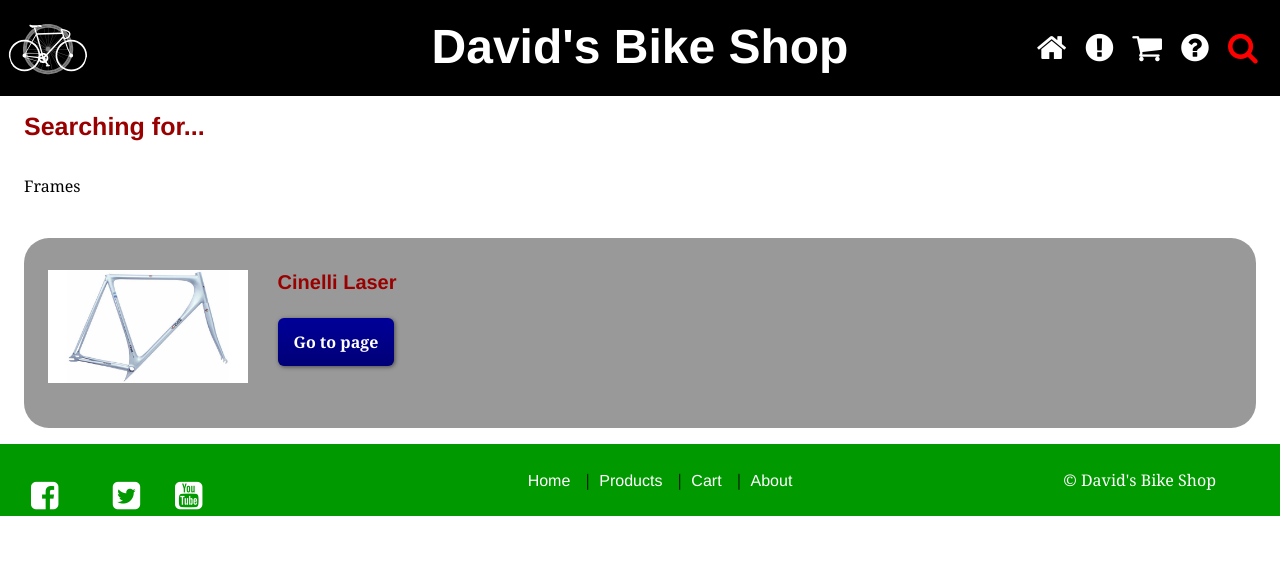
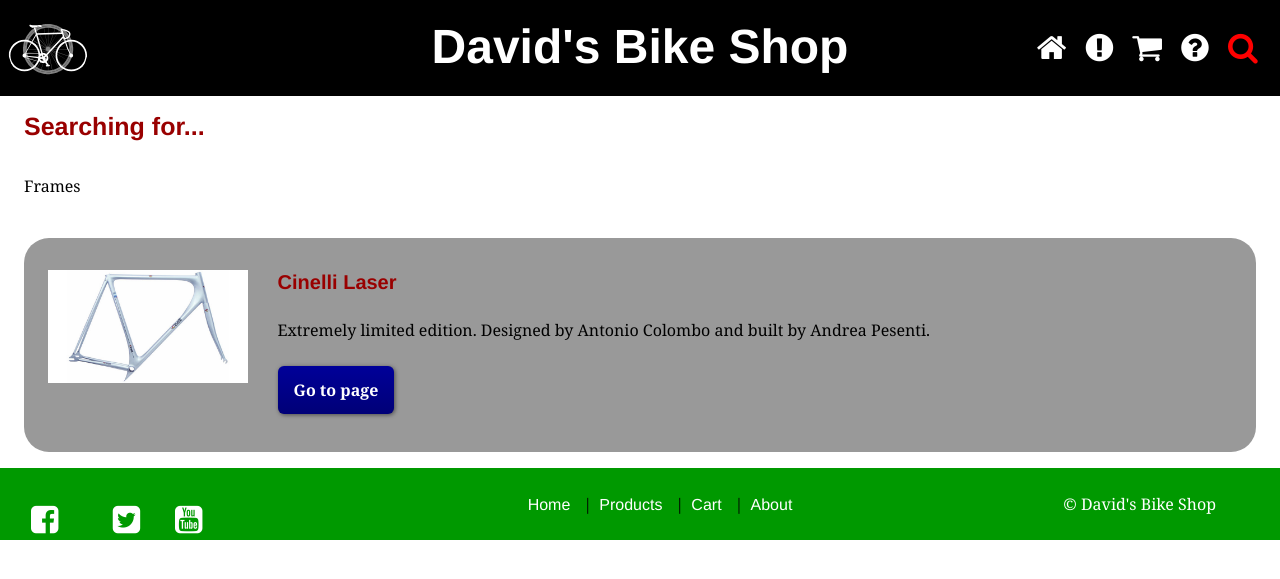
Before and after one commit to birchy009/ecommerce-website, a Jekyll site: the page built from search.html, in a window 1280 px wide. Shown: the top 579 px of the page. Built offline with Jekyll 4.4.1, drawn with Linux system fonts in a browser that asks for light colours; nearby versions of some CDN libraries; some web fonts are replaced; Markdown is read by kramdown in place of the engine named in the settings.

Commit message:
fixed more of below

```diff
--- a/cart.html
+++ b/cart.html
@@ -8,7 +8,7 @@
 
 		<div class="padding promo-small">
 
-			<img class="img-flex" src="{{sitemap.url}}/images/frames/cinelli.jpg" alt="">
+			<img class="img-flex" src="{{site.baseurl}}/images/frames/cinelli.jpg" alt="">
 
 			<h4>Cinelli Laser</h4>
 
@@ -22,7 +22,7 @@
 
 		<div class="padding promo-small">
 
-			<img class="img-flex" src="{{sitemap.url}}/images/wheels/trispoke.jpg" alt="">
+			<img class="img-flex" src="{{site.baseurl}}/images/wheels/trispoke.jpg" alt="">
 
 			<h4>Specialized Trispoke</h4>
 
@@ -34,4 +34,4 @@
 
 </div>
 
-<a class="checkout-1 btn btn-alt" href="{{sitemap.url}}/thank-you/">Checkout</a>
+<a class="checkout-1 btn btn-alt" href="{{site.baseurl}}/thank-you/">Checkout</a>
--- a/search.html
+++ b/search.html
@@ -10,8 +10,8 @@
 	<div class="gutter unit unit-s-1 unit-m-1 unit-l-1 search-list">
 		<img class="searched" src="{{site.baseurl}}/images/frames/cinelli.jpg" alt="cinelli">
 		<h5>Cinelli Laser</h5>
-		<p>
-		<a href="{{site.baseurl}}/products/frames/cinelli.md" class="btn">Go to page</a>
+		<p>Extremely limited edition. Designed by Antonio Colombo and built by Andrea Pesenti.</p>
+		<a href="{{site.baseurl}}/products/cinelli/" class="btn">Go to page</a>
 
 
 	</div>
```
